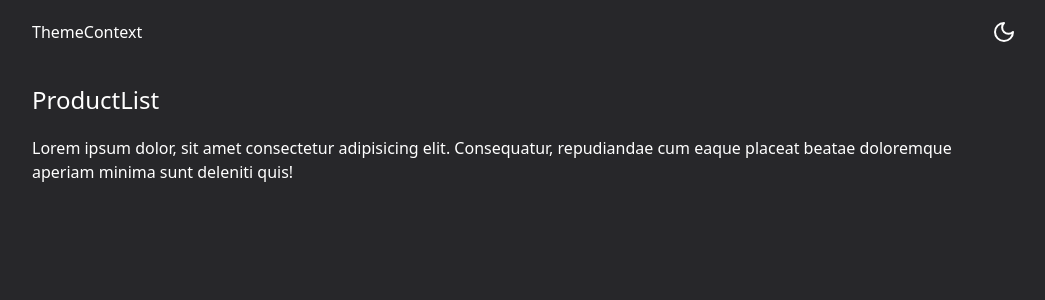
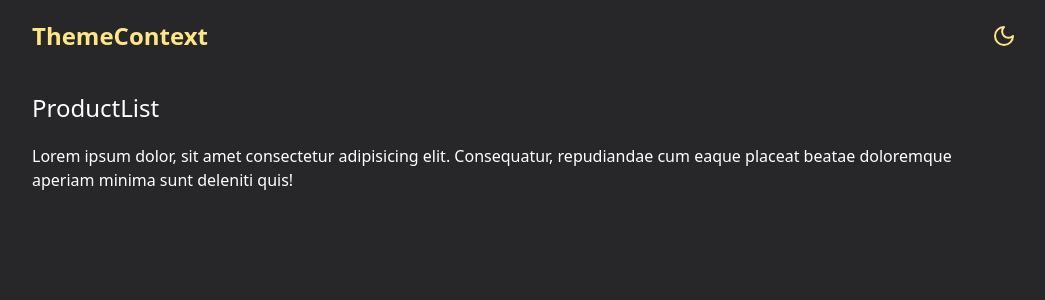
Before and after one commit to emmeiwhite/tailwind-v4-darkMode-React, a React (Vite) app: page / in a window 1280 px wide. Shown: the top 300 px of the page, without its empty margins (116-1161 px from the left). Built offline with nearby package versions, Linux system fonts and the light colour scheme.

Commit message:
dark-theme 03 - dark mode theme working

```diff
--- a/src/App.jsx
+++ b/src/App.jsx
@@ -7,7 +7,9 @@ function App() {
 
   return (
     <div
-      className={`${theme === 'light' ? 'dark' : ''}   bg-white dark:bg-zinc-800 h-screen w-full`}>
+      className={`${
+        theme === 'light' ? 'dark' : ''
+      }   bg-white dark:bg-zinc-800 h-screen w-full transition `}>
       <Navbar />
       <ProductList />
     </div>
--- a/src/components/Navbar.jsx
+++ b/src/components/Navbar.jsx
@@ -7,9 +7,9 @@ function Navbar() {
   return (
     <header className="py-5 dark:bg-zinc-800 dark:text-white  shadow-gray-50 dark:shadow-amber-100 dark:shadow">
       <nav className="max-w-5xl mx-auto px-5 flex justify-between items-center">
-        <h1>ThemeContext</h1>
+        <h1 className="text-blue-500 dark:text-amber-200 text-2xl font-extrabold">ThemeContext</h1>
         <button
-          className="text-2xl cursor-pointer"
+          className="text-2xl cursor-pointer dark:text-amber-200"
           onClick={handleTheme}>
           {theme === 'dark' ? <LuSun /> : <LuMoon />}
         </button>
```
